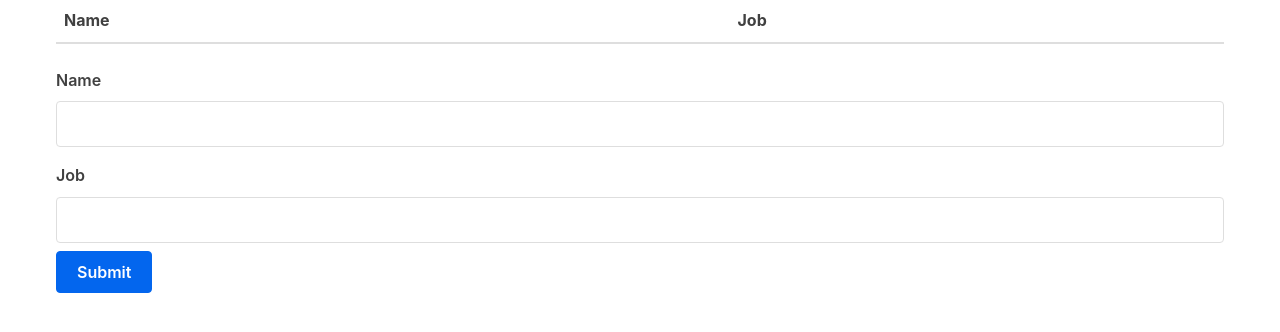
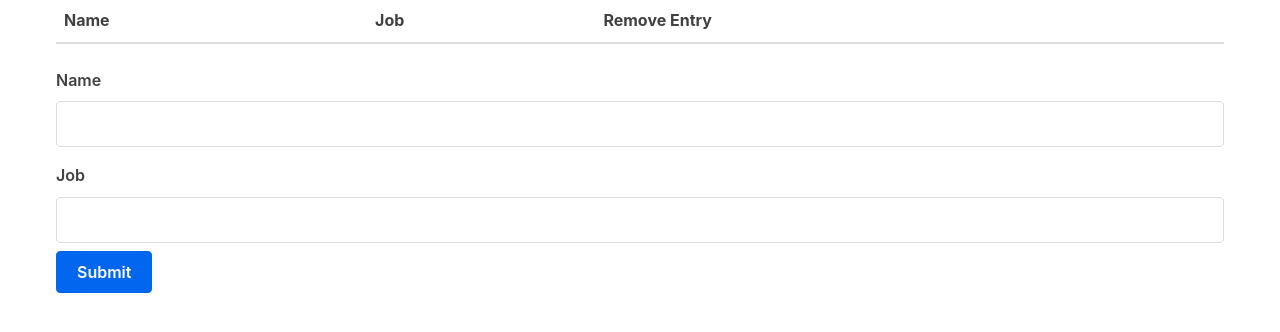
Before and after one commit to BrendannnD/csc-307-app, a React (Vite) app in the folder packages/react-frontend/: page / in a window 1280 px wide. Shown: the top 332 px of the page. Built offline with nearby package versions, Linux system fonts and the light colour scheme.

Commit message:
Added header for remove entry button

```diff
--- a/packages/react-frontend/src/Table.jsx
+++ b/packages/react-frontend/src/Table.jsx
@@ -7,6 +7,7 @@ function TableHeader() {
         <tr>
             <th>Name</th>
             <th>Job</th>
+            <th>Remove Entry</th>
         </tr>
         </thead>
     );
```
